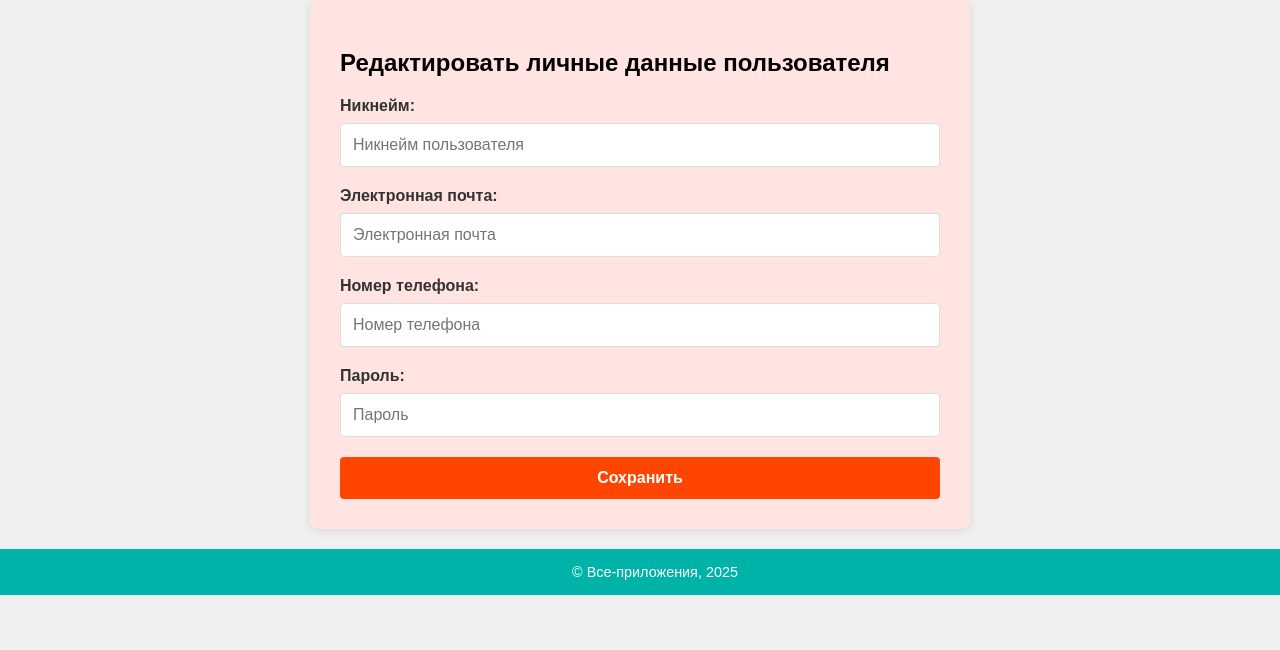
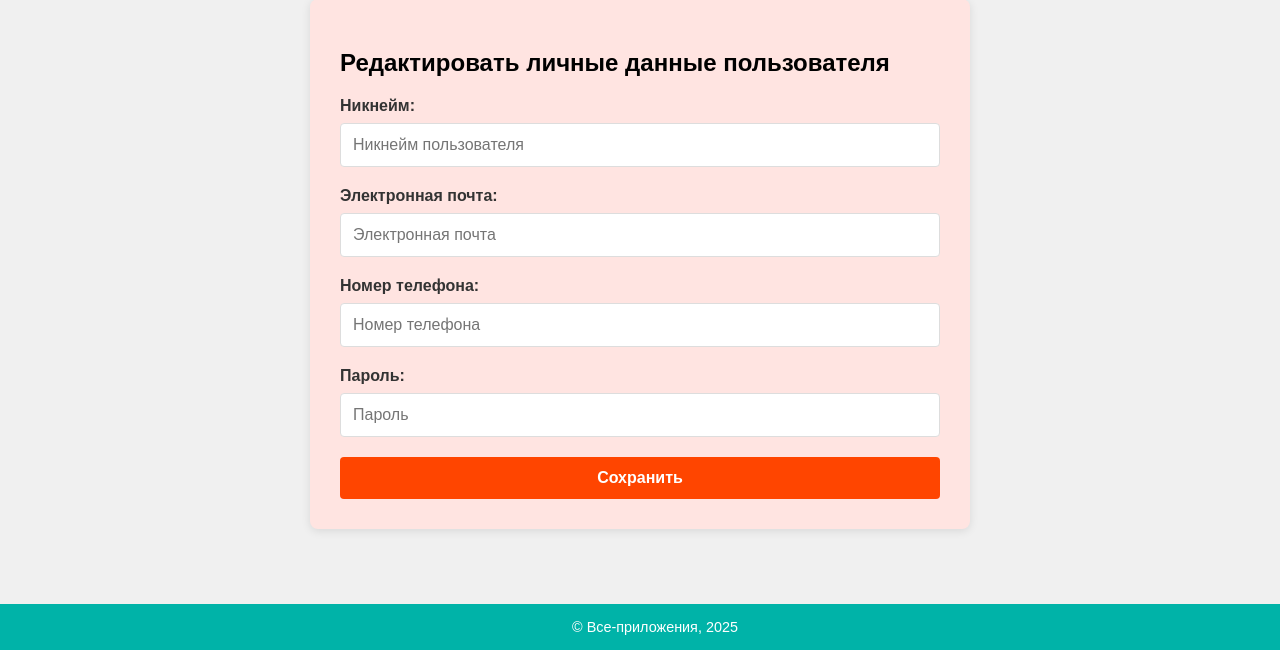
Before and after one commit to javavlsu/course-work-team-16-potahina-egorova, a Spring app: page /settings in a window 1280 px wide. Shown: the part 150-800 px from the top of the page. Run offline with Thymeleaf, Linux system fonts and the light colour scheme; the template is opened without the code that fills it, so the values that code supplies are empty.

Commit message:
Ещё немного исправлений футера

```diff
--- a/src/main/webapp/WEB-INF/view/login.html
+++ b/src/main/webapp/WEB-INF/view/login.html
@@ -146,11 +146,10 @@
           color: white;
           text-align: center;
           padding: 15px;
-            position: sticky;
+          position: fixed;
           bottom: 0;
           width: 100%;
           font-size: 0.9rem;
-            margin-top: auto;
         }
 
         /* Стили для формы входа */
--- a/src/main/webapp/WEB-INF/view/main.html
+++ b/src/main/webapp/WEB-INF/view/main.html
@@ -162,11 +162,10 @@
           color: white;
           text-align: center;
           padding: 15px;
-        position: sticky;
+          position: fixed;
           bottom: 0;
           width: 100%;
           font-size: 0.9rem;
-        margin-top: auto;
     }
 
     .filters { margin-bottom: 20px; padding: 15px; background: #f8f9fa; border-radius: 5px; }
--- a/src/main/webapp/WEB-INF/view/register.html
+++ b/src/main/webapp/WEB-INF/view/register.html
@@ -146,11 +146,10 @@
           color: white;
           text-align: center;
           padding: 15px;
-            position: sticky;
+          position: fixed;
           bottom: 0;
           width: 100%;
           font-size: 0.9rem;
-            margin-top: auto;
         }
 
         /* Стили для формы входа */
--- a/src/main/webapp/WEB-INF/view/settings.html
+++ b/src/main/webapp/WEB-INF/view/settings.html
@@ -97,11 +97,10 @@
           color: white;
           text-align: center;
           padding: 15px;
-            position: sticky;
+          position: fixed;
           bottom: 0;
           width: 100%;
           font-size: 0.9rem;
-            margin-top: auto;
         }
     </style>
 </head>
```
Also changed, not shown: src/main/webapp/WEB-INF/view/notifications.html (+4 -4 lines). Lines whose indentation alone changed are shown as unchanged.
